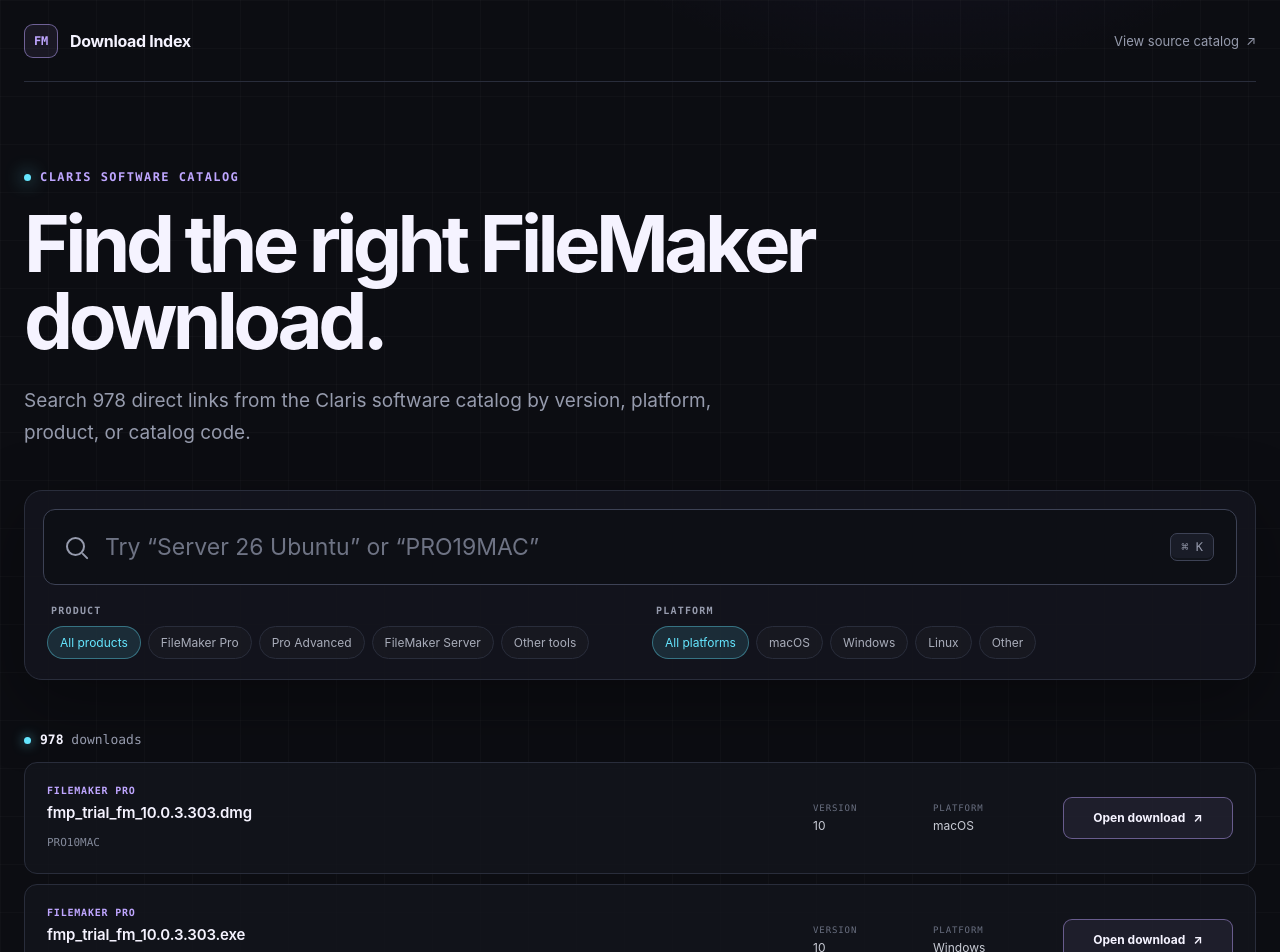
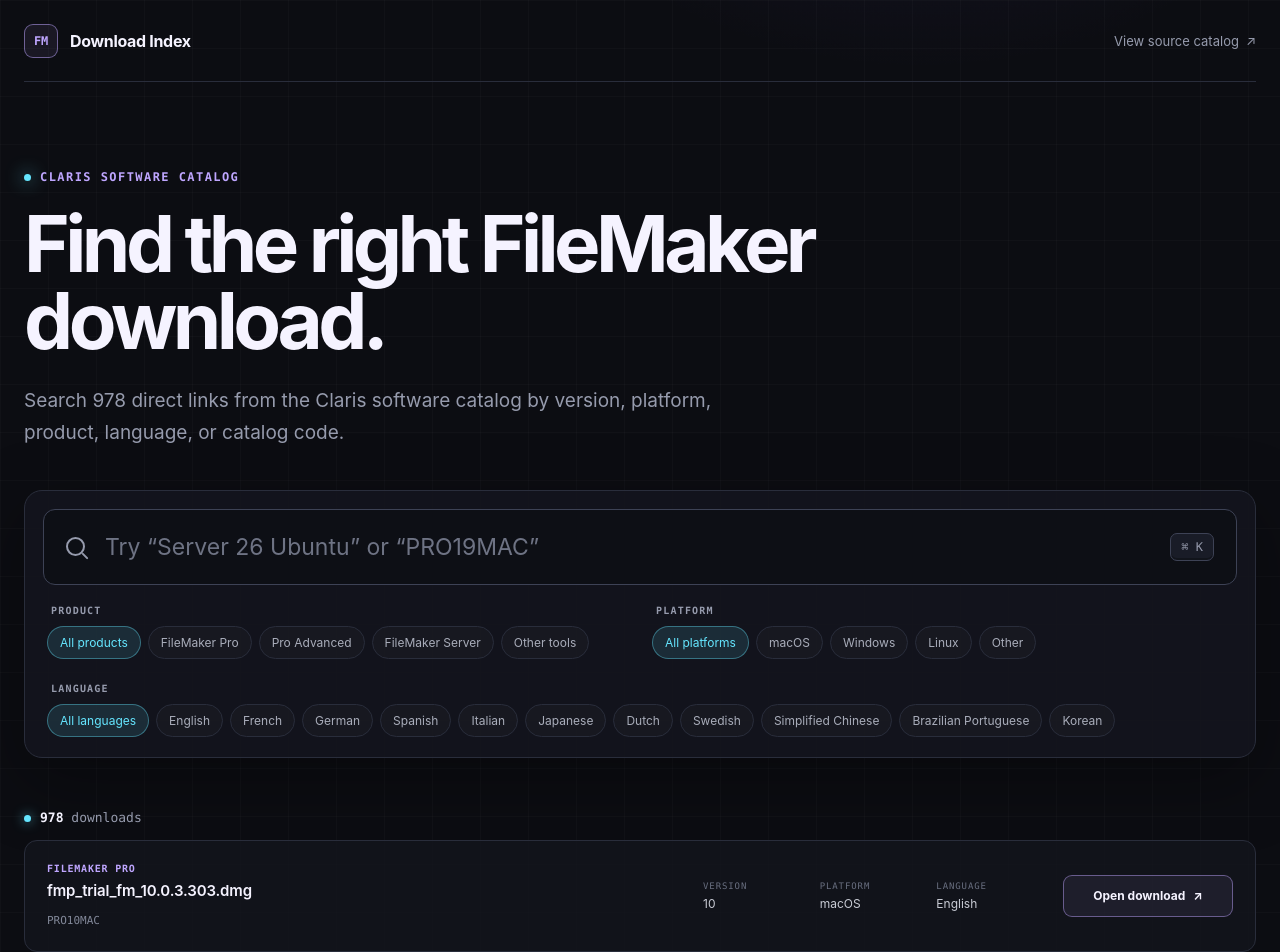
Before and after one commit to ariley/fmdownload, a React (Vite) app: page / in a window 1280 px wide. Shown: the top 952 px of the page. Built offline with nearby package versions, Linux system fonts and the light colour scheme.

Commit message:
feat: add language and reliable product filtering

```diff
--- a/src/App.css
+++ b/src/App.css
@@ -175,6 +175,10 @@
   min-width: 0;
 }
 
+.language-filter {
+  grid-column: 1 / -1;
+}
+
 .filter-label {
   display: block;
   margin: 0 0 9px 4px;
@@ -266,7 +270,7 @@
 .result-card {
   min-height: 112px;
   display: grid;
-  grid-template-columns: minmax(0, 1fr) 220px 170px;
+  grid-template-columns: minmax(0, 1fr) 330px 170px;
   align-items: center;
   gap: 30px;
   padding: 20px 22px;
@@ -314,7 +318,7 @@
 
 .result-meta {
   display: grid;
-  grid-template-columns: 1fr 1fr;
+  grid-template-columns: repeat(3, 1fr);
   gap: 20px;
   margin: 0;
 }
--- a/src/App.tsx
+++ b/src/App.tsx
@@ -7,10 +7,30 @@
   url: string
 }
 
+type IndexedCatalogEntry = CatalogEntry & {
+  catalogIndex: number
+}
+
 type ProductFilter = 'all' | 'pro' | 'advanced' | 'server' | 'other'
 type PlatformFilter = 'all' | 'mac' | 'windows' | 'linux' | 'other'
+type LanguageFilter =
+  | 'all'
+  | 'english'
+  | 'french'
+  | 'german'
+  | 'spanish'
+  | 'italian'
+  | 'japanese'
+  | 'dutch'
+  | 'swedish'
+  | 'chinese'
+  | 'portuguese'
+  | 'korean'
 
 const PAGE_SIZE = 30
+const entries: IndexedCatalogEntry[] = (catalog.entries as CatalogEntry[]).map(
+  (entry, catalogIndex) => ({ ...entry, catalogIndex }),
+)
 
 const productOptions: Array<{ value: ProductFilter; label: string }> = [
   { value: 'all', label: 'All products' },
@@ -27,6 +47,51 @@
   { value: 'linux', label: 'Linux' },
   { value: 'other', label: 'Other' },
 ]
+
+const languageOptions: Array<{ value: LanguageFilter; label: string }> = [
+  { value: 'all', label: 'All languages' },
+  { value: 'english', label: 'English' },
+  { value: 'french', label: 'French' },
+  { value: 'german', label: 'German' },
+  { value: 'spanish', label: 'Spanish' },
+  { value: 'italian', label: 'Italian' },
+  { value: 'japanese', label: 'Japanese' },
+  { value: 'dutch', label: 'Dutch' },
+  { value: 'swedish', label: 'Swedish' },
+  { value: 'chinese', label: 'Simplified Chinese' },
+  { value: 'portuguese', label: 'Brazilian Portuguese' },
+  { value: 'korean', label: 'Korean' },
+]
+
+const languageSuffixes: Array<{
+  codes: string[]
+  language: Exclude<LanguageFilter, 'all'>
+}> = [
+  { codes: ['BR'], language: 'portuguese' },
+  { codes: ['CN'], language: 'chinese' },
+  { codes: ['DE'], language: 'german' },
+  { codes: ['ES', 'LA'], language: 'spanish' },
+  { codes: ['FR'], language: 'french' },
+  { codes: ['IT'], language: 'italian' },
+  { codes: ['JA'], language: 'japanese' },
+  { codes: ['NL'], language: 'dutch' },
+  { codes: ['SE'], language: 'swedish' },
+  { codes: ['KR'], language: 'korean' },
+]
+
+const languageLabels: Record<Exclude<LanguageFilter, 'all'>, string> = {
+  english: 'English',
+  french: 'French',
+  german: 'German',
+  spanish: 'Spanish',
+  italian: 'Italian',
+  japanese: 'Japanese',
+  dutch: 'Dutch',
+  swedish: 'Swedish',
+  chinese: 'Simplified Chinese',
+  portuguese: 'Brazilian Portuguese',
+  korean: 'Korean',
+}
 
 function productFor(code: string): Exclude<ProductFilter, 'all'> {
   if (code.startsWith('PROADV')) return 'advanced'
@@ -69,6 +134,20 @@
   return labels[platformFor(entry)]
 }
 
+function languageFor(code: string): Exclude<LanguageFilter, 'all'> {
+  if (code.endsWith('CAFR') || code.endsWith('CHFR')) return 'french'
+
+  return (
+    languageSuffixes.find(({ codes }) =>
+      codes.some((suffix) => code.endsWith(suffix)),
+    )?.language ?? 'english'
+  )
+}
+
+function languageLabel(code: string) {
+  return languageLabels[languageFor(code)]
+}
+
 function versionFor(code: string) {
   const withoutPrefix = code.replace(/^(PROADV|PRO|SRV)/, '')
   return withoutPrefix.match(/^\d+/)?.[0] ?? '—'
@@ -94,9 +173,8 @@
   const [query, setQuery] = useState('')
   const [product, setProduct] = useState<ProductFilter>('all')
   const [platform, setPlatform] = useState<PlatformFilter>('all')
+  const [language, setLanguage] = useState<LanguageFilter>('all')
   const [visibleCount, setVisibleCount] = useState(PAGE_SIZE)
-
-  const entries = catalog.entries as CatalogEntry[]
 
   const filteredEntries = useMemo(() => {
     const terms = query.toLowerCase().trim().split(/\s+/).filter(Boolean)
@@ -104,6 +182,7 @@
     return entries.filter((entry) => {
       if (product !== 'all' && productFor(entry.file) !== product) return false
       if (platform !== 'all' && platformFor(entry) !== platform) return false
+      if (language !== 'all' && languageFor(entry.file) !== language) return false
 
       const searchText = [
         entry.file,
@@ -111,6 +190,7 @@
         filenameFor(entry.url),
         productLabel(entry.file),
         platformLabel(entry),
+        languageLabel(entry.file),
         versionFor(entry.file),
       ]
         .join(' ')
@@ -118,11 +198,11 @@
 
       return terms.every((term) => searchText.includes(term))
     })
-  }, [entries, platform, product, query])
+  }, [language, platform, product, query])
 
   useEffect(() => {
     setVisibleCount(PAGE_SIZE)
-  }, [platform, product, query])
+  }, [language, platform, product, query])
 
   useEffect(() => {
     const handleShortcut = (event: KeyboardEvent) => {
@@ -137,12 +217,14 @@
   }, [])
 
   const visibleEntries = filteredEntries.slice(0, visibleCount)
-  const hasFilters = query || product !== 'all' || platform !== 'all'
+  const hasFilters =
+    query || product !== 'all' || platform !== 'all' || language !== 'all'
 
   const clearFilters = () => {
     setQuery('')
     setProduct('all')
     setPlatform('all')
+    setLanguage('all')
     searchRef.current?.focus()
   }
 
@@ -169,7 +251,8 @@
           <h1 id="page-title">Find the right FileMaker download.</h1>
           <p>
             Search {entries.length.toLocaleString()} direct links from the Claris
-            software catalog by version, platform, product, or catalog code.
+            software catalog by version, platform, product, language, or catalog
+            code.
           </p>
         </section>
 
@@ -222,6 +305,26 @@
                 ))}
               </div>
             </div>
+
+            <div
+              className="filter-group language-filter"
+              aria-label="Filter by language"
+            >
+              <span className="filter-label">Language</span>
+              <div className="chips">
+                {languageOptions.map((option) => (
+                  <button
+                    type="button"
+                    className={language === option.value ? 'chip active' : 'chip'}
+                    aria-pressed={language === option.value}
+                    onClick={() => setLanguage(option.value)}
+                    key={option.value}
+                  >
+                    {option.label}
+                  </button>
+                ))}
+              </div>
+            </div>
           </div>
         </section>
 
@@ -242,7 +345,7 @@
           {visibleEntries.length > 0 ? (
             <div className="result-list">
               {visibleEntries.map((entry) => (
-                <article className="result-card" key={`${entry.file}-${entry.url}`}>
+                <article className="result-card" key={entry.catalogIndex}>
                   <div className="result-primary">
                     <span className="product-name">{productLabel(entry.file)}</span>
                     <h2>{filenameFor(entry.url)}</h2>
@@ -256,6 +359,10 @@
                     <div>
                       <dt>Platform</dt>
                       <dd>{platformLabel(entry)}</dd>
+                    </div>
+                    <div>
+                      <dt>Language</dt>
+                      <dd>{languageLabel(entry.file)}</dd>
                     </div>
                   </dl>
                   <a
@@ -274,7 +381,10 @@
             <div className="empty-state">
               <span aria-hidden="true">⌕</span>
               <h2>No matching downloads</h2>
-              <p>Try a different catalog code, version, product, or platform.</p>
+              <p>
+                Try a different catalog code, version, product, platform, or
+                language.
+              </p>
               <button type="button" onClick={clearFilters}>Reset search</button>
             </div>
           )}
```
Also changed, not shown: 1 other file (tests, documents, lock files or other folders).
